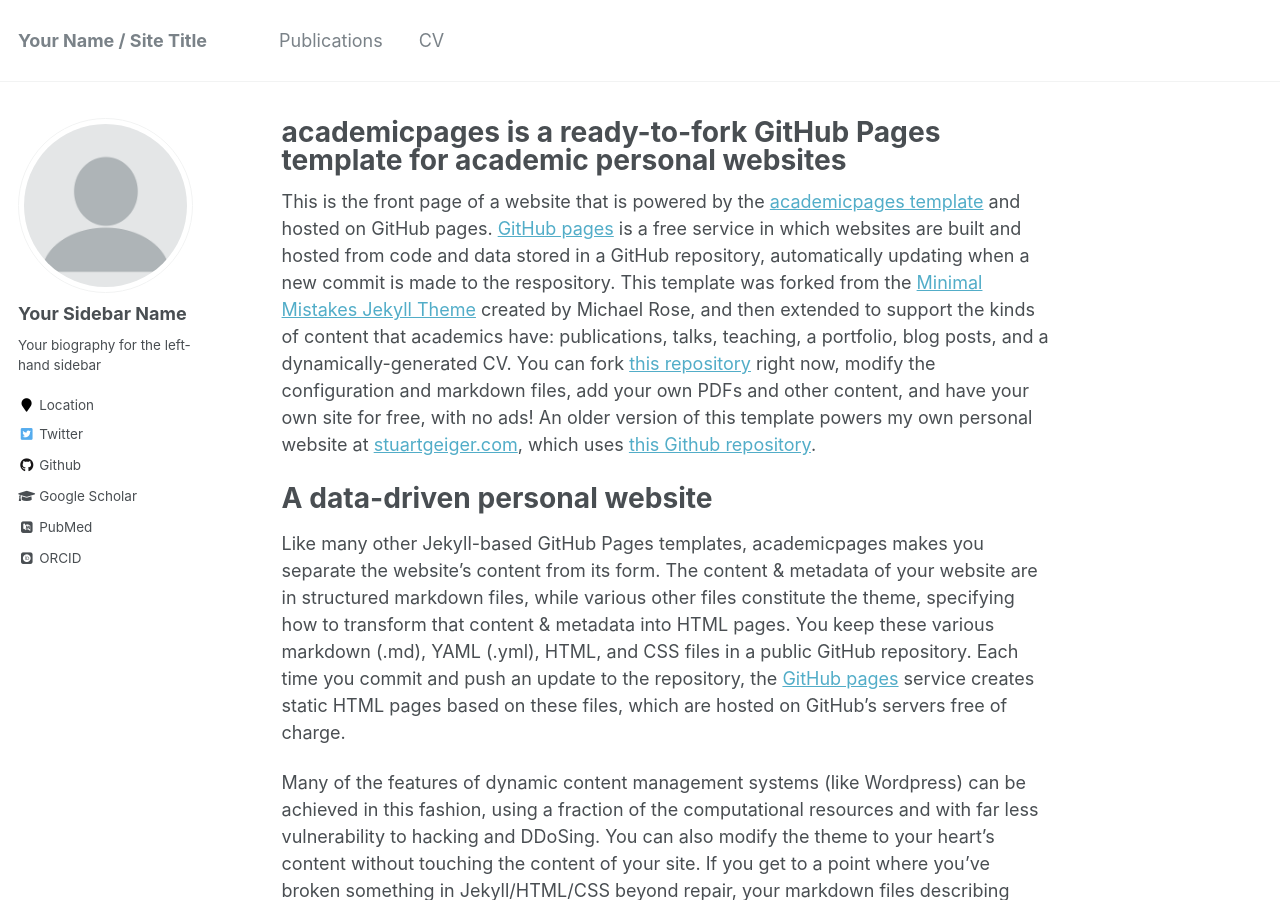
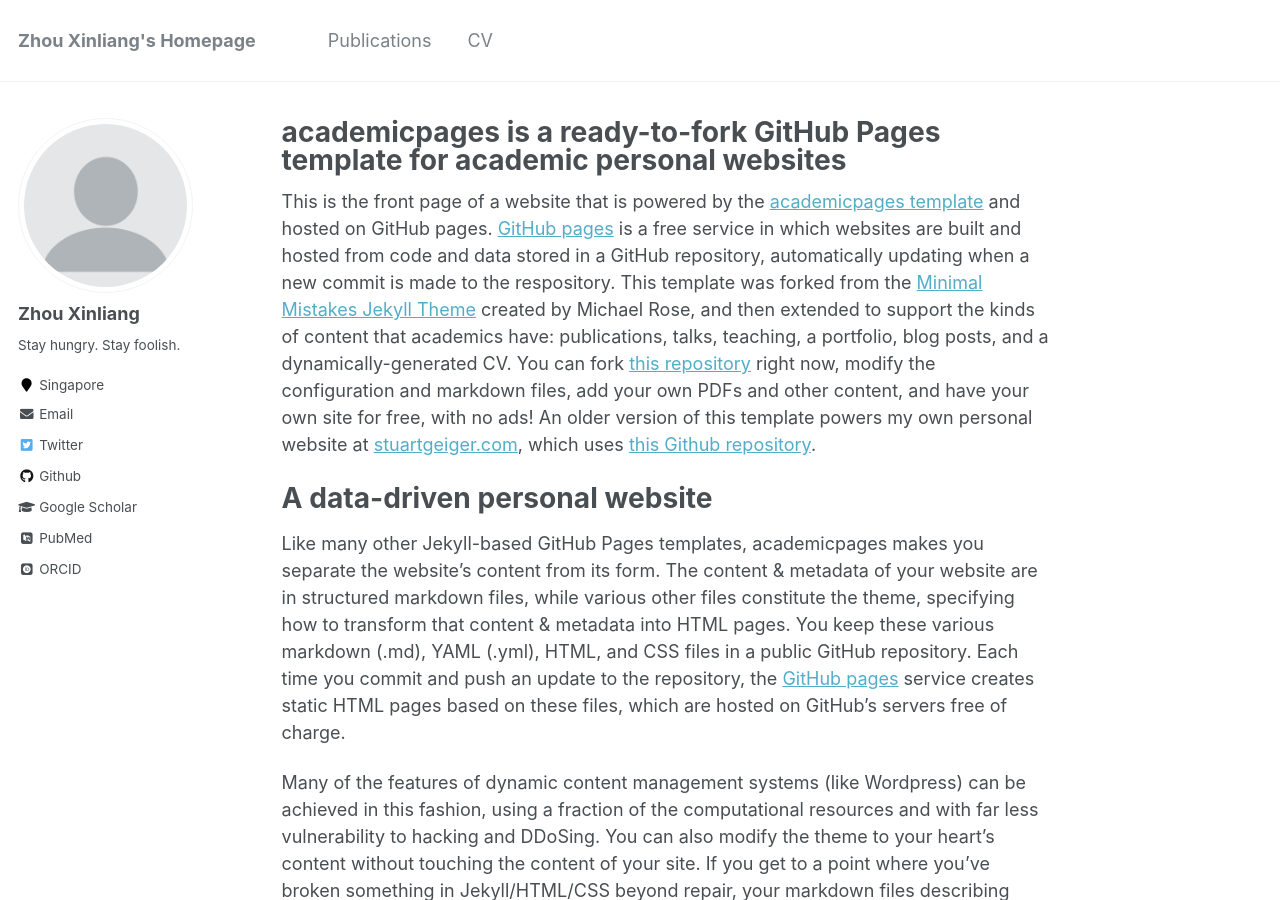
Before and after one commit to xinliangzhou/xinliangzhou.github.io, a Jekyll site: the page built from _pages/about.md, in a window 1280 px wide and 900 px high. Built offline with Jekyll 4.4.1, drawn with Linux system fonts in a browser that asks for light colours; some web fonts are replaced; some of the changed text lies outside the part shown.

Commit message:
Update _config.yml

```diff
--- a/_config.yml
+++ b/_config.yml
@@ -7,13 +7,13 @@
 
 # Site Settings
 locale                   : "en-US"
-title                    : "Your Name / Site Title"
+title                    : "Zhou Xinliang's Homepage"
 title_separator          : "-"
-name                     : &name "Your Name"
-description              : &description "personal description"
-url                      : https://academicpages.github.io # the base hostname & protocol for your site e.g. "https://mmistakes.github.io"
+name                     : &name "Zhou Xinliang"
+description              : &description "Second Year PhD student @ SCSE NTU"
+url                      : https://xinliangzhou.github.io # the base hostname & protocol for your site e.g. "https://mmistakes.github.io"
 baseurl                  : "" # the subpath of your site, e.g. "/blog"
-repository               : "academicpages/academicpages.github.io"
+repository               : "xinliangzhou/xinliangzhou.github.io"
 teaser                   :  # filename of teaser fallback teaser image placed in /images/, .e.g. "500x300.png"
 breadcrumbs              : false # true, false (default)
 words_per_minute         : 160
@@ -80,14 +80,14 @@
 
 # Site Author
 author:
-  name             : "Your Sidebar Name"
+  name             : "Zhou Xinliang"
   avatar           : "profile.png"
-  bio              : "Your biography for the left-hand sidebar"
-  location         : "Location"
+  bio              : "Stay hungry. Stay foolish."
+  location         : "Singapore"
   employer         :
   pubmed           : "https://www.ncbi.nlm.nih.gov/pubmed/?term=john+snow"
-  googlescholar    : "http://yourfullgooglescholarurl.com"
-  email            :
+  googlescholar    : "https://scholar.google.com/citations?user=EoiH18QAAAAJ&hl=en&oi=sra"
+  email            : "xinliang001@e.ntu.edu.sg"
   researchgate     :  # example: "https://www.researchgate.net/profile/yourprofile"
   uri              :
   bitbucket        :
```
